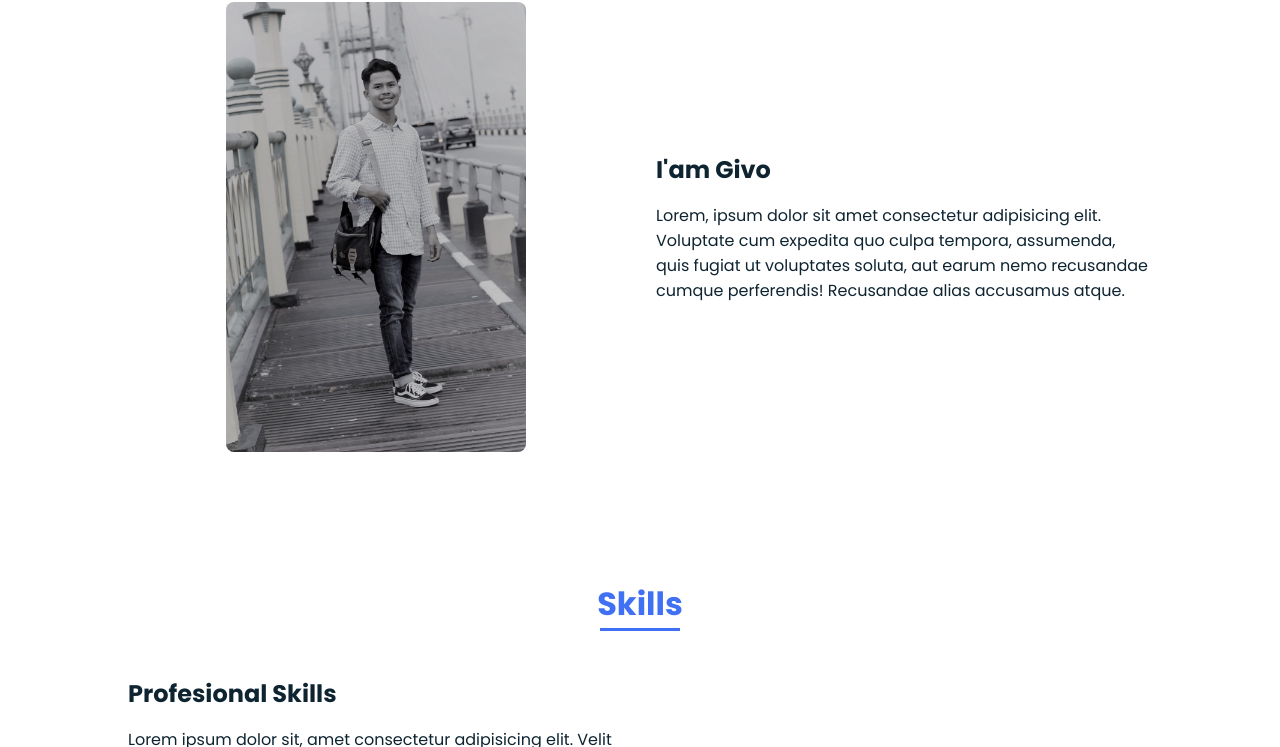
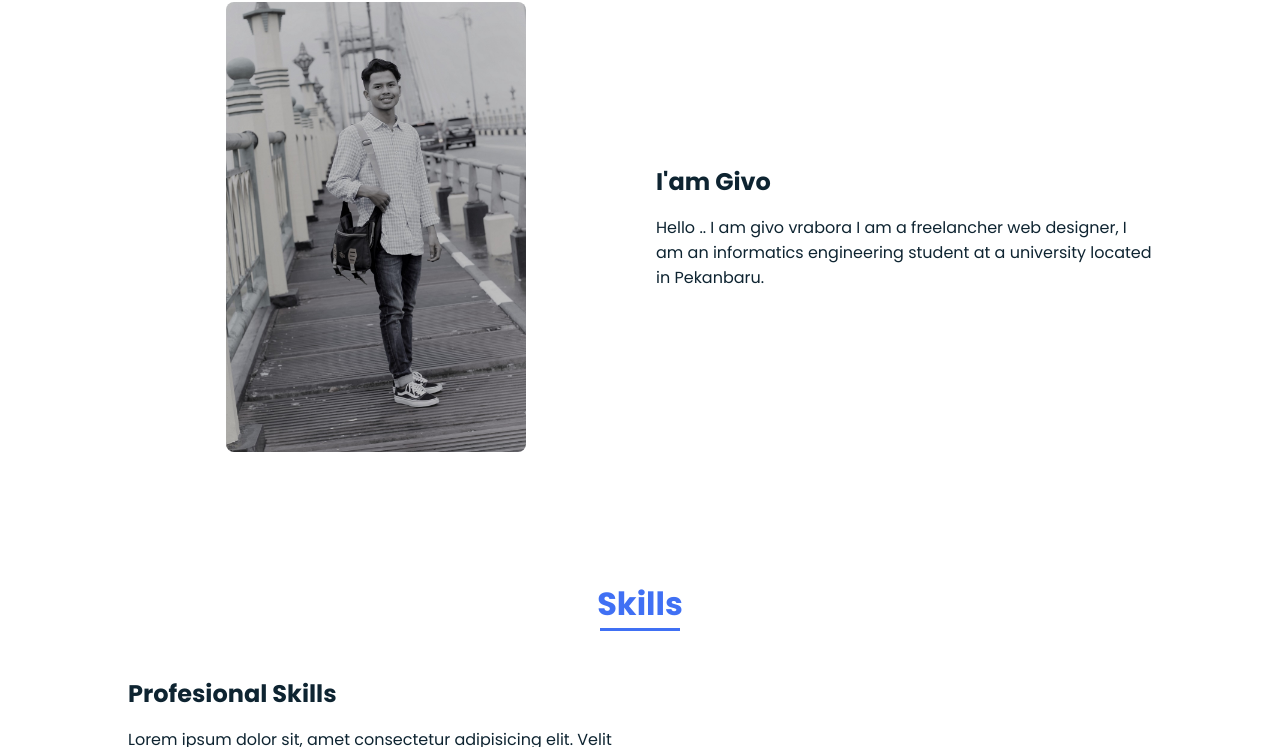
Before and after one commit to givovrabora/givovrabora.github.io, a plain HTML site: page index.html in a window 1280 px wide. Shown: the part 974-1721 px from the top of the page. Drawn offline with nearby package versions, Linux system fonts and the light colour scheme.

Commit message:
Update index.html

```diff
--- a/index.html
+++ b/index.html
@@ -68,9 +68,8 @@
 
                 <div>
                     <h2 class="about__subtitle">I'am Givo</h2>
-                    <p class="about__text">Lorem, ipsum dolor sit amet consectetur adipisicing elit. Voluptate cum
-                        expedita quo culpa tempora, assumenda, quis fugiat ut voluptates soluta, aut earum nemo
-                        recusandae cumque perferendis! Recusandae alias accusamus atque.</p>
+                    <p class="about__text">Hello .. I am givo vrabora I am a freelancher web designer,
+                         I am an informatics engineering student at a university located in Pekanbaru.</p>
                 </div>
             </div>
         </section>
```
